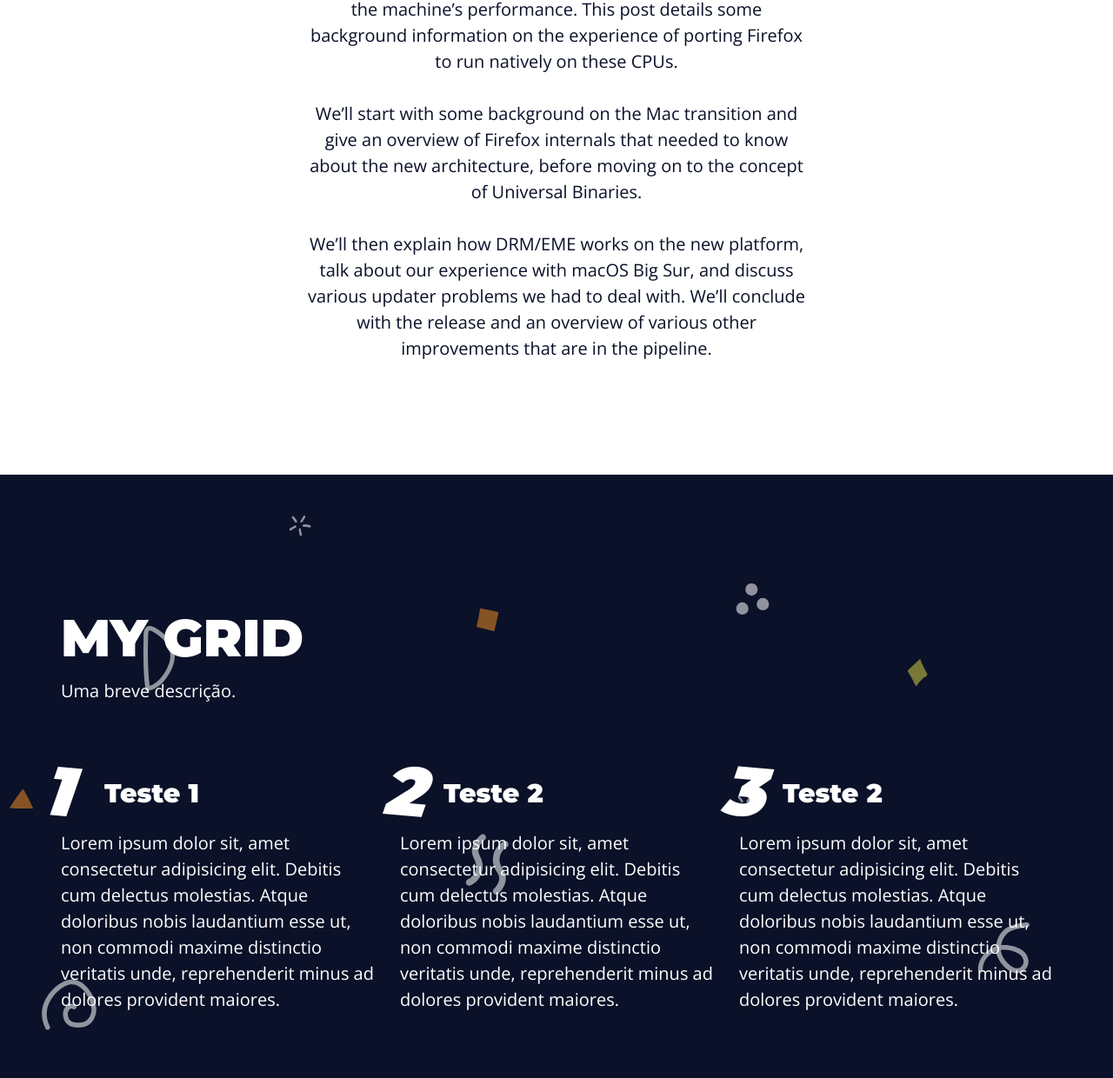
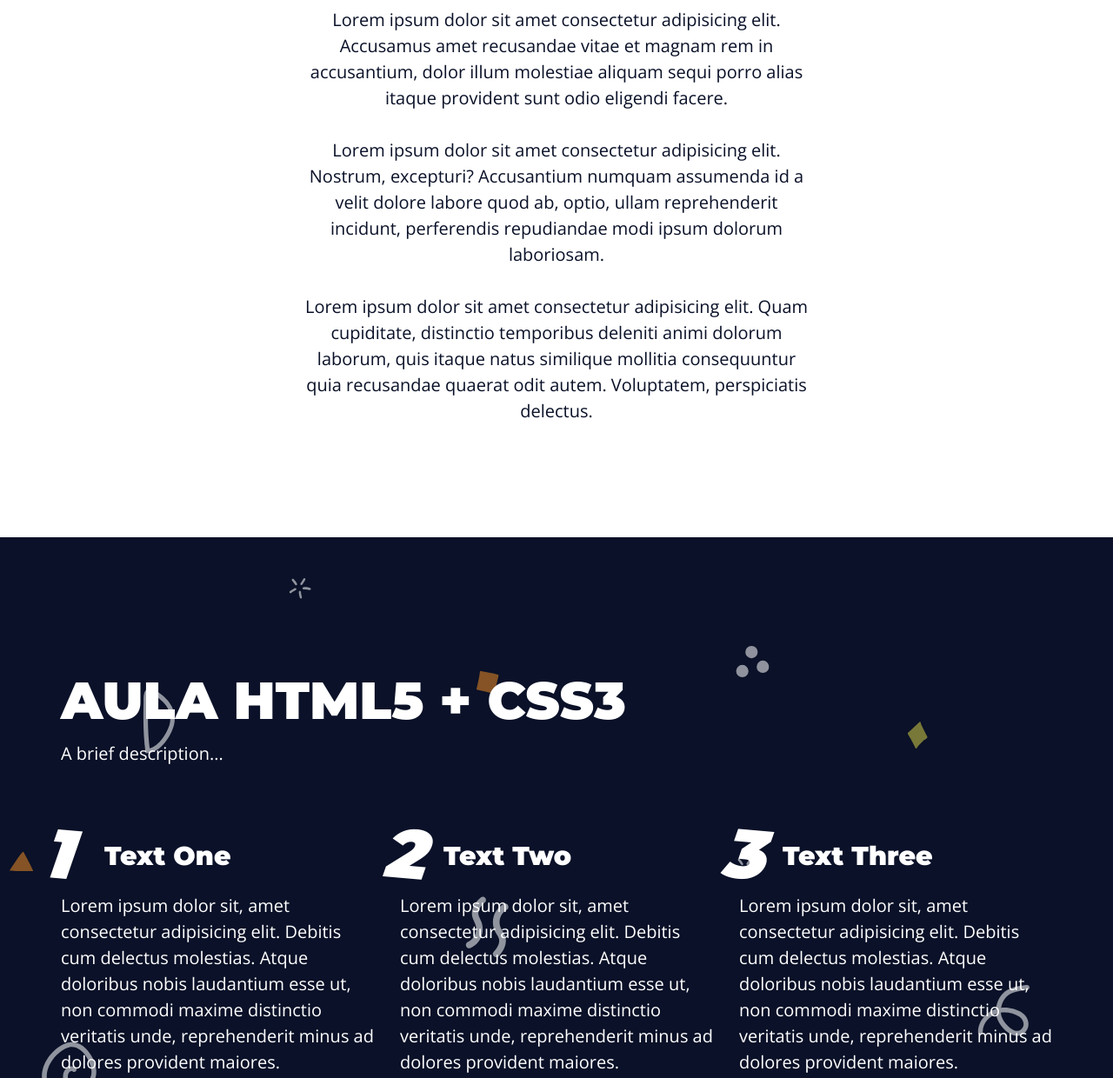
Before and after one commit to davidguimaraesdrum/LANDING-PAGE, a plain HTML site: page index.html in a window 1280 px wide. Shown: the part 1295-2535 px from the top of the page at 87% size. Drawn offline with nearby package versions, Linux system fonts and the light colour scheme.

Commit message:
Update index.html

```diff
--- a/index.html
+++ b/index.html
@@ -43,10 +43,8 @@
   <section id="home" class="intro main-bg section">
     <div class="main-content intro-content">
       <div class="intro-text-content">
-        <h2>CURSO DE HTML5 + CSS3</h2>
-        <p>To wrap up January, we are proud to bring you the release of Firefox 85. In this version we are bringing you
-          support for the :focus-visible pseudo-class in CSS and associated devtools, and the complete removal of Flash
-          support from Firefox.</p>
+        <h2>DESENVOLVIDO BASEADO NA AULA HTML5 + CSS3</h2>
+        <p>Lorem, ipsum dolor sit amet consectetur adipisicing elit. Beatae placeat neque sed officiis. Facilis, soluta! Doloremque quaerat quam exercitationem asperiores. Earum libero ipsum sit dolore explicabo sint impedit aliquid labore!</p>
       </div>
       <div class="intro-img">
         <img src="assets/img/javascript.svg" alt="Logo de HTML, CSS e JS.">
@@ -56,40 +54,34 @@
 
   <section id="intro" class="white-bg section">
     <div class="main-content top3-content">
-      <h2>news coverage and some
-        surprises</h2>
-      <p>The release of Apple Silicon-based Macs at the end of last year generated a flurry of news coverage and some
-        surprises at the machine’s performance. This post details some background information on the experience of
-        porting Firefox to run natively on these CPUs.</p>
-      <p>We’ll start with some background on the Mac transition and give an overview of Firefox internals that needed to
-        know about the new architecture, before moving on to the concept of Universal Binaries.</p>
-      <p>We’ll then explain how DRM/EME works on the new platform, talk about our experience with macOS Big Sur, and
-        discuss various updater problems we had to deal with. We’ll conclude with the release and an overview of various
-        other improvements that are in the pipeline.</p>
+      <h2>DESENVOLVIDO BASEADO NA AULA HTML5 + CSS3</h2>
+      <p>Lorem ipsum dolor sit amet consectetur adipisicing elit. Accusamus amet recusandae vitae et magnam rem in accusantium, dolor illum molestiae aliquam sequi porro alias itaque provident sunt odio eligendi facere.</p>
+      <p>Lorem ipsum dolor sit amet consectetur adipisicing elit. Nostrum, excepturi? Accusantium numquam assumenda id a velit dolore labore quod ab, optio, ullam reprehenderit incidunt, perferendis repudiandae modi ipsum dolorum laboriosam.</p>
+      <p>Lorem ipsum dolor sit amet consectetur adipisicing elit. Quam cupiditate, distinctio temporibus deleniti animi dolorum laborum, quis itaque natus similique mollitia consequuntur quia recusandae quaerat odit autem. Voluptatem, perspiciatis delectus.</p>
     </div>
   </section>
 
 
   <section id="grid-one" class="grid-one main-bg section">
     <div class="main-content grid-one-content">
-      <h2 class="grid-main-heading">My Grid</h2>
-      <p class="grid-description">Uma breve descrição.</p>
+      <h2 class="grid-main-heading">AULA HTML5 + CSS3</h2>
+      <p class="grid-description">A brief description...</p>
 
       <div class="grid">
         <article>
-          <h3>Teste 1</h3>
+          <h3>Text One</h3>
           <p>Lorem ipsum dolor sit, amet consectetur adipisicing elit. Debitis cum delectus molestias. Atque doloribus
             nobis laudantium esse ut, non commodi maxime distinctio veritatis unde, reprehenderit minus ad dolores
             provident maiores.</p>
         </article>
         <article>
-          <h3>Teste 2</h3>
+          <h3>Text Two</h3>
           <p>Lorem ipsum dolor sit, amet consectetur adipisicing elit. Debitis cum delectus molestias. Atque doloribus
             nobis laudantium esse ut, non commodi maxime distinctio veritatis unde, reprehenderit minus ad dolores
             provident maiores.</p>
         </article>
         <article>
-          <h3>Teste 2</h3>
+          <h3>Text Three</h3>
           <p>Lorem ipsum dolor sit, amet consectetur adipisicing elit. Debitis cum delectus molestias. Atque doloribus
             nobis laudantium esse ut, non commodi maxime distinctio veritatis unde, reprehenderit minus ad dolores
             provident maiores.</p>
@@ -100,8 +92,8 @@
 
   <section id="gallery" class="grid-one white-bg section">
     <div class="main-content grid-one-content">
-      <h2 class="grid-main-heading">Gallery</h2>
-      <p class="grid-description">Uma breve descrição.</p>
+      <h2 class="grid-main-heading">Gallery / HTML5 + CSS3</h2>
+      <p class="grid-description">A brief description...</p>
 
       <div class="grid">
         <div class="gallery-img">
@@ -128,26 +120,26 @@
 
 
 
-  <section id="grid-two" class="grid-one main-bg section">
+  <section id="grid-one" class="grid-one main-bg section">
     <div class="main-content grid-one-content">
-      <h2 class="grid-main-heading">My Grid</h2>
-      <p class="grid-description">Uma breve descrição.</p>
+      <h2 class="grid-main-heading">AULA HTML5 + CSS3</h2>
+      <p class="grid-description">A brief description...</p>
 
       <div class="grid">
         <article>
-          <h3>Teste 1</h3>
+          <h3>Text One</h3>
           <p>Lorem ipsum dolor sit, amet consectetur adipisicing elit. Debitis cum delectus molestias. Atque doloribus
             nobis laudantium esse ut, non commodi maxime distinctio veritatis unde, reprehenderit minus ad dolores
             provident maiores.</p>
         </article>
         <article>
-          <h3>Teste 2</h3>
+          <h3>Text Two</h3>
           <p>Lorem ipsum dolor sit, amet consectetur adipisicing elit. Debitis cum delectus molestias. Atque doloribus
             nobis laudantium esse ut, non commodi maxime distinctio veritatis unde, reprehenderit minus ad dolores
             provident maiores.</p>
         </article>
         <article>
-          <h3>Teste 2</h3>
+          <h3>Text Three</h3>
           <p>Lorem ipsum dolor sit, amet consectetur adipisicing elit. Debitis cum delectus molestias. Atque doloribus
             nobis laudantium esse ut, non commodi maxime distinctio veritatis unde, reprehenderit minus ad dolores
             provident maiores.</p>
@@ -158,12 +150,9 @@
 
   <section id="pricing" class="white-bg section">
     <div class="main-content top3-content">
-      <h2>Pricing</h2>
-      <p>The release of Apple Silicon-based Macs at the end of last year generated a flurry of news coverage and some
-        surprises at the machine’s performance. This post details some background information on the experience of
-        porting Firefox to run natively on these CPUs.</p>
-      <p>We’ll start with some background on the Mac transition and give an overview of Firefox internals that needed to
-        know about the new architecture, before moving on to the concept of Universal Binaries.</p>
+      <h2>Pricing / AULA HTML5 + CSS3</h2>
+      <p>Lorem ipsum dolor sit amet consectetur adipisicing elit. Sequi cupiditate, repellat blanditiis sit eius dolorum sapiente nobis autem facere ut rerum a voluptatum aperiam fugiat! Dicta numquam nostrum omnis recusandae.</p>
+      <p>Lorem, ipsum dolor sit amet consectetur adipisicing elit. Commodi consequatur nihil ex praesentium ratione nisi quaerat molestiae. Quibusdam fugit repellat nam, sequi sit nostrum at pariatur vero harum commodi vel?</p>
 
       <div class="responsive-table">
         <table>
@@ -220,10 +209,8 @@
   <section id="contact" class="intro main-bg section">
     <div class="main-content intro-content">
       <div class="intro-text-content">
-        <h2>January brings us Firefox 85</h2>
-        <p>To wrap up January, we are proud to bring you the release of Firefox 85. In this version we are bringing you
-          support for the :focus-visible pseudo-class in CSS and associated devtools, and the complete removal of Flash
-          support from Firefox.</p>
+        <h2>DESENVOLVIDO BASEADO NA AULA HTML5 + CSS3</h2>
+        <p>Lorem ipsum dolor sit amet consectetur adipisicing elit. Iste accusantium architecto tempore recusandae ut minus soluta quasi tempora est! Aliquam explicabo nulla fugit enim nisi praesentium culpa placeat temporibus animi..</p>
       </div>
       <div class="intro-img">
         <img src="assets/img/javascript.svg" alt="Logo de HTML, CSS e JS.">
@@ -262,7 +249,7 @@
 
 
   <footer id="footer" class="footer white-bg">
-    <p><a rel="nofollow" target="_blank" href="#">Feito com <span class="heart">❤</span> por David Guimarães</a></p>
+    <p><a rel="nofollow" target="_blank" href="#">Desenvolvido por <span class="heart">David Guimarães</span></a></p>
   </footer>
 
   <a class="back-to-top" href="#">➤</a>
```
